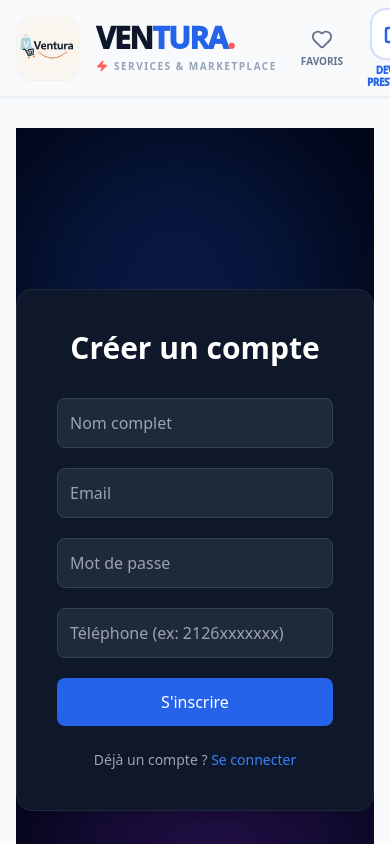
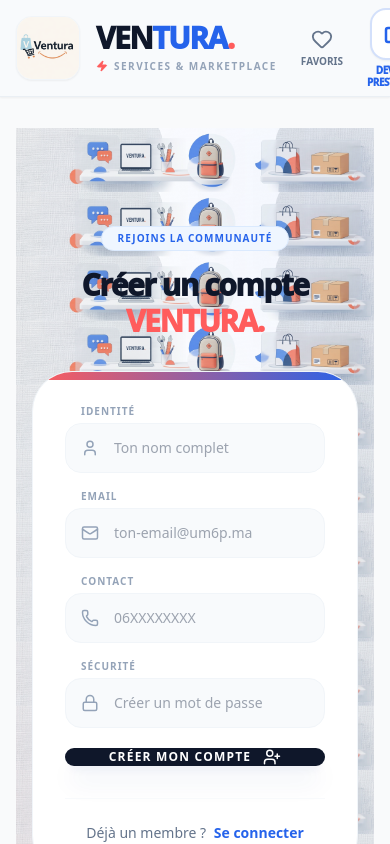
Before and after one commit to momo226-code/Campus_Market-Plateforme-de-services-tudiants, a React (Vite) app in the folder frontend/: page /register in a window 390 px wide. Shown: the top 844 px of the page. Built offline with nearby package versions, Linux system fonts and the light colour scheme.

Commit message:
Design System complet : Navbar responsive, Login/Register Ventura et correctifs mobiles

```diff
--- a/frontend/src/pages/Login.jsx
+++ b/frontend/src/pages/Login.jsx
@@ -1,6 +1,10 @@
 import { useState } from "react";
 import API from "../services/api";
 import { useNavigate, Link, useLocation } from "react-router-dom";
+import { LogIn, Mail, Lock, ArrowRight, Star } from "lucide-react";
+
+// Assets
+import textureImg from "../assets/texture.png";
 
 const Login = () => {
   const [form, setForm] = useState({ email: "", password: "" });
@@ -17,17 +21,12 @@
   const handleSubmit = async (e) => {
     e.preventDefault();
     setError("");
-
     try {
       setLoading(true);
       const res = await API.post("/auth/login", form);
-
       localStorage.setItem("token", res.data.token);
-
-      // Redirection intelligente si vient d’une route protégée
       const redirectTo = location.state?.from?.pathname || "/";
       navigate(redirectTo);
-
     } catch (error) {
       setError("Email ou mot de passe incorrect.");
     } finally {
@@ -36,64 +35,108 @@
   };
 
   return (
-    <div className="min-h-screen flex items-center justify-center bg-slate-950 relative overflow-hidden text-white">
+    <div
+      className="min-h-screen flex items-center justify-center bg-white relative overflow-hidden px-4"
+      style={{
+        backgroundImage: `url(${textureImg})`,
+        backgroundSize: '400px',
+        backgroundRepeat: 'repeat'
+      }}
+    >
+      {/* Gradients de fond circulaires pour le style "Vibrant" */}
+      <div className="absolute top-[-10%] left-[-10%] w-[40%] h-[40%] bg-[#2563eb]/10 blur-[120px] rounded-full"></div>
+      <div className="absolute bottom-[-10%] right-[-10%] w-[40%] h-[40%] bg-[#ff5c5c]/10 blur-[120px] rounded-full"></div>
 
-      {/* Glow background */}
-      <div className="absolute top-0 left-0 w-80 h-80 bg-blue-600/20 blur-3xl rounded-full"></div>
-      <div className="absolute bottom-0 right-0 w-80 h-80 bg-purple-600/20 blur-3xl rounded-full"></div>
+      <div className="relative z-10 w-full max-w-md">
 
-      <form
-        onSubmit={handleSubmit}
-        className="relative bg-slate-900 border border-slate-800 p-10 rounded-2xl w-96 shadow-xl"
-      >
-        <h2 className="text-3xl font-semibold mb-8 text-center">
-          Connexion
-        </h2>
+        {/* Logo / Badge */}
+        <div className="text-center mb-8">
+          <Link to="/" className="inline-flex items-center gap-2 mb-4">
+            <div className="w-12 h-12 bg-[#0f172a] rounded-2xl flex items-center justify-center text-white font-black text-2xl shadow-xl shadow-blue-900/20">
+              V
+            </div>
+          </Link>
+          <h1 className="text-3xl font-[1000] tracking-tighter text-[#0f172a]">
+            Bon retour sur <span className="text-[#2563eb]">VENTURA.</span>
+          </h1>
+          <p className="text-slate-500 font-medium mt-2">Connecte-toi pour gérer tes services</p>
+        </div>
+
+        {/* Formulaire Card */}
+        <div className="bg-white border border-slate-100 p-8 md:p-10 rounded-[2.5rem] shadow-2xl shadow-slate-200/60 relative overflow-hidden">
+
+          {/* Petite barre de dégradé en haut de la card */}
+          <div className="absolute top-0 left-0 w-full h-2 bg-gradient-to-r from-[#2563eb] to-[#ff5c5c]"></div>
+
+          <form onSubmit={handleSubmit} className="space-y-6">
 
             {error && (
-          <div className="bg-red-500/10 border border-red-500 text-red-400 p-3 rounded-lg mb-6 text-sm">
-            {error}
+              <div className="bg-red-50 border border-red-100 text-red-600 p-4 rounded-2xl text-sm font-bold flex items-center gap-2 animate-shake">
+                <Star size={16} fill="currentColor" /> {error}
               </div>
             )}
 
-        <div className="space-y-5">
-
+            <div className="space-y-4">
+              {/* Input Email */}
+              <div className="relative group">
+                <label className="text-[10px] font-black uppercase tracking-widest text-slate-400 ml-4 mb-1 block">Email Campus</label>
+                <div className="relative">
+                  <Mail className="absolute left-4 top-1/2 -translate-y-1/2 text-slate-400 group-focus-within:text-[#2563eb] transition-colors" size={20} />
                   <input
                     name="email"
                     type="email"
-            placeholder="Email"
+                    placeholder="exemple@um6p.ma"
                     onChange={handleChange}
-            className="w-full p-3 bg-slate-800 rounded-lg border border-slate-700
-                       focus:border-blue-500 focus:outline-none transition"
+                    className="w-full pl-12 pr-4 py-4 bg-slate-50 border border-slate-100 rounded-2xl focus:border-[#2563eb] focus:bg-white focus:outline-none transition-all font-medium text-[#0f172a]"
+                    required
                   />
+                </div>
+              </div>
 
+              {/* Input Password */}
+              <div className="relative group">
+                <label className="text-[10px] font-black uppercase tracking-widest text-slate-400 ml-4 mb-1 block">Mot de passe</label>
+                <div className="relative">
+                  <Lock className="absolute left-4 top-1/2 -translate-y-1/2 text-slate-400 group-focus-within:text-[#2563eb] transition-colors" size={20} />
                   <input
                     name="password"
                     type="password"
-            placeholder="Mot de passe"
+                    placeholder="••••••••"
                     onChange={handleChange}
-            className="w-full p-3 bg-slate-800 rounded-lg border border-slate-700
-                       focus:border-blue-500 focus:outline-none transition"
+                    className="w-full pl-12 pr-4 py-4 bg-slate-50 border border-slate-100 rounded-2xl focus:border-[#2563eb] focus:bg-white focus:outline-none transition-all font-medium text-[#0f172a]"
+                    required
                   />
+                </div>
+              </div>
+            </div>
 
             <button
               disabled={loading}
-            className="w-full bg-blue-600 hover:bg-blue-700 py-3 rounded-lg
-                       font-medium transition disabled:opacity-50"
+              className="w-full bg-[#0f172a] hover:bg-[#2563eb] text-white py-5 rounded-2xl font-black uppercase text-xs tracking-widest transition-all shadow-xl shadow-blue-900/10 flex items-center justify-center gap-3 group disabled:opacity-50"
             >
-            {loading ? "Connexion..." : "Se connecter"}
+              {loading ? "Vérification..." : (
+                <>
+                  Se connecter <ArrowRight size={18} className="group-hover:translate-x-1 transition-transform" />
+                </>
+              )}
             </button>
+          </form>
 
+          <div className="mt-8 pt-8 border-t border-slate-50 text-center">
+            <p className="text-slate-500 text-sm font-medium">
+              Nouveau ici ?{" "}
+              <Link to="/register" className="text-[#2563eb] font-black hover:underline ml-1">
+                Créer un compte
+              </Link>
+            </p>
+          </div>
         </div>
 
-        <p className="text-gray-400 text-sm text-center mt-6">
-          Pas encore de compte ?{" "}
-          <Link to="/register" className="text-blue-500 hover:underline">
-            S'inscrire
-          </Link>
+        {/* Footer discret */}
+        <p className="text-center text-slate-400 text-[10px] font-bold uppercase tracking-[0.2em] mt-8">
+          © 2026 Ventura Campus Market
         </p>
-
-      </form>
+      </div>
     </div>
   );
 };
--- a/frontend/src/pages/Register.jsx
+++ b/frontend/src/pages/Register.jsx
@@ -1,6 +1,10 @@
 import { useState } from "react";
 import API from "../services/api";
 import { useNavigate, Link } from "react-router-dom";
+import { User, Mail, Lock, Phone, UserPlus, ArrowRight, Star } from "lucide-react";
+
+// Assets
+import textureImg from "../assets/texture.png";
 
 const Register = () => {
   const [form, setForm] = useState({
@@ -39,80 +43,132 @@
   };
 
   return (
-    <div className="min-h-screen flex items-center justify-center bg-slate-950 relative overflow-hidden text-white">
+    <div
+      className="min-h-screen flex items-center justify-center bg-white relative overflow-hidden px-4 py-12"
+      style={{
+        backgroundImage: `url(${textureImg})`,
+        backgroundSize: '400px',
+        backgroundRepeat: 'repeat'
+      }}
+    >
+      {/* Halos lumineux dynamiques */}
+      <div className="absolute top-[-10%] right-[-10%] w-[40%] h-[40%] bg-[#2563eb]/10 blur-[120px] rounded-full"></div>
+      <div className="absolute bottom-[-10%] left-[-10%] w-[40%] h-[40%] bg-[#ff5c5c]/10 blur-[120px] rounded-full"></div>
 
-      {/* Glow background */}
-      <div className="absolute top-0 left-0 w-80 h-80 bg-blue-600/20 blur-3xl rounded-full"></div>
-      <div className="absolute bottom-0 right-0 w-80 h-80 bg-purple-600/20 blur-3xl rounded-full"></div>
+      <div className="relative z-10 w-full max-w-md">
 
-      <form
-        onSubmit={handleSubmit}
-        className="relative bg-slate-900 border border-slate-800 p-10 rounded-2xl w-96 shadow-xl"
-      >
-        <h2 className="text-3xl font-semibold mb-8 text-center">
-          Créer un compte
-        </h2>
+        {/* En-tête */}
+        <div className="text-center mb-8">
+          <div className="inline-flex items-center gap-2 bg-blue-50 text-blue-600 px-4 py-1 rounded-full text-[10px] font-black uppercase tracking-widest mb-4 border border-blue-100">
+            Rejoins la communauté
+          </div>
+          <h1 className="text-3xl font-[1000] tracking-tighter text-[#0f172a]">
+            Créer un compte <span className="text-[#ff5c5c]">VENTURA.</span>
+          </h1>
+        </div>
+
+        {/* Card Formulaire */}
+        <div className="bg-white border border-slate-100 p-8 md:p-10 rounded-[2.5rem] shadow-2xl shadow-slate-200/60 relative overflow-hidden">
+
+          {/* Ligne de dégradé Ventura */}
+          <div className="absolute top-0 left-0 w-full h-2 bg-gradient-to-r from-[#ff5c5c] to-[#2563eb]"></div>
+
+          <form onSubmit={handleSubmit} className="space-y-5">
 
             {error && (
-          <div className="bg-red-500/10 border border-red-500 text-red-400 p-3 rounded-lg mb-6 text-sm">
-            {error}
+              <div className="bg-red-50 border border-red-100 text-red-600 p-4 rounded-2xl text-sm font-bold flex items-center gap-2 animate-bounce-short">
+                <Star size={16} fill="currentColor" /> {error}
               </div>
             )}
 
-        <div className="space-y-5">
-
+            <div className="space-y-4">
+              {/* Nom Complet */}
+              <div className="relative group">
+                <label className="text-[10px] font-black uppercase tracking-widest text-slate-400 ml-4 mb-1 block">Identité</label>
+                <div className="relative">
+                  <User className="absolute left-4 top-1/2 -translate-y-1/2 text-slate-400 group-focus-within:text-[#2563eb] transition-colors" size={18} />
                   <input
                     name="name"
-            placeholder="Nom complet"
+                    type="text"
+                    placeholder="Ton nom complet"
                     onChange={handleChange}
-            className="w-full p-3 bg-slate-800 rounded-lg border border-slate-700
-                       focus:border-blue-500 focus:outline-none transition"
+                    className="w-full pl-12 pr-4 py-3.5 bg-slate-50 border border-slate-100 rounded-2xl focus:border-[#2563eb] focus:bg-white focus:outline-none transition-all font-medium text-[#0f172a] text-sm"
+                    required
                   />
+                </div>
+              </div>
 
+              {/* Email */}
+              <div className="relative group">
+                <label className="text-[10px] font-black uppercase tracking-widest text-slate-400 ml-4 mb-1 block">Email</label>
+                <div className="relative">
+                  <Mail className="absolute left-4 top-1/2 -translate-y-1/2 text-slate-400 group-focus-within:text-[#2563eb] transition-colors" size={18} />
                   <input
                     name="email"
                     type="email"
-            placeholder="Email"
+                    placeholder="ton-email@um6p.ma"
                     onChange={handleChange}
-            className="w-full p-3 bg-slate-800 rounded-lg border border-slate-700
-                       focus:border-blue-500 focus:outline-none transition"
+                    className="w-full pl-12 pr-4 py-3.5 bg-slate-50 border border-slate-100 rounded-2xl focus:border-[#2563eb] focus:bg-white focus:outline-none transition-all font-medium text-[#0f172a] text-sm"
+                    required
                   />
+                </div>
+              </div>
 
+              {/* Téléphone */}
+              <div className="relative group">
+                <label className="text-[10px] font-black uppercase tracking-widest text-slate-400 ml-4 mb-1 block">Contact</label>
+                <div className="relative">
+                  <Phone className="absolute left-4 top-1/2 -translate-y-1/2 text-slate-400 group-focus-within:text-[#2563eb] transition-colors" size={18} />
+                  <input
+                    name="phone"
+                    type="text"
+                    placeholder="06XXXXXXXX"
+                    onChange={handleChange}
+                    className="w-full pl-12 pr-4 py-3.5 bg-slate-50 border border-slate-100 rounded-2xl focus:border-[#2563eb] focus:bg-white focus:outline-none transition-all font-medium text-[#0f172a] text-sm"
+                    required
+                  />
+                </div>
+              </div>
+
+              {/* Mot de passe */}
+              <div className="relative group">
+                <label className="text-[10px] font-black uppercase tracking-widest text-slate-400 ml-4 mb-1 block">Sécurité</label>
+                <div className="relative">
+                  <Lock className="absolute left-4 top-1/2 -translate-y-1/2 text-slate-400 group-focus-within:text-[#2563eb] transition-colors" size={18} />
                   <input
                     name="password"
                     type="password"
-            placeholder="Mot de passe"
+                    placeholder="Créer un mot de passe"
                     onChange={handleChange}
-            className="w-full p-3 bg-slate-800 rounded-lg border border-slate-700
-                       focus:border-blue-500 focus:outline-none transition"
+                    className="w-full pl-12 pr-4 py-3.5 bg-slate-50 border border-slate-100 rounded-2xl focus:border-[#2563eb] focus:bg-white focus:outline-none transition-all font-medium text-[#0f172a] text-sm"
+                    required
                   />
-
-          <input
-            name="phone"
-            placeholder="Téléphone (ex: 2126xxxxxxx)"
-            onChange={handleChange}
-            className="w-full p-3 bg-slate-800 rounded-lg border border-slate-700
-                       focus:border-blue-500 focus:outline-none transition"
-          />
+                </div>
+              </div>
+            </div>
 
             <button
               disabled={loading}
-            className="w-full bg-blue-600 hover:bg-blue-700 py-3 rounded-lg
-                       font-medium transition disabled:opacity-50"
+              className="w-full bg-[#0f172a] hover:bg-[#2563eb] text-white py-4.5 rounded-2xl font-black uppercase text-xs tracking-widest transition-all shadow-xl shadow-blue-900/10 flex items-center justify-center gap-3 group disabled:opacity-50 mt-4"
             >
-            {loading ? "Création..." : "S'inscrire"}
+              {loading ? "Création..." : (
+                <>
+                  Créer mon compte <UserPlus size={18} className="group-hover:rotate-12 transition-transform" />
+                </>
+              )}
             </button>
+          </form>
 
-        </div>
-
-        <p className="text-gray-400 text-sm text-center mt-6">
-          Déjà un compte ?{" "}
-          <Link to="/login" className="text-blue-500 hover:underline">
+          <div className="mt-8 pt-6 border-t border-slate-50 text-center">
+            <p className="text-slate-500 text-sm font-medium">
+              Déjà un membre ?{" "}
+              <Link to="/login" className="text-[#2563eb] font-black hover:underline ml-1">
                 Se connecter
               </Link>
             </p>
-
-      </form>
+          </div>
+        </div>
+      </div>
     </div>
   );
 };
```
Lines whose indentation alone changed are shown as unchanged.
